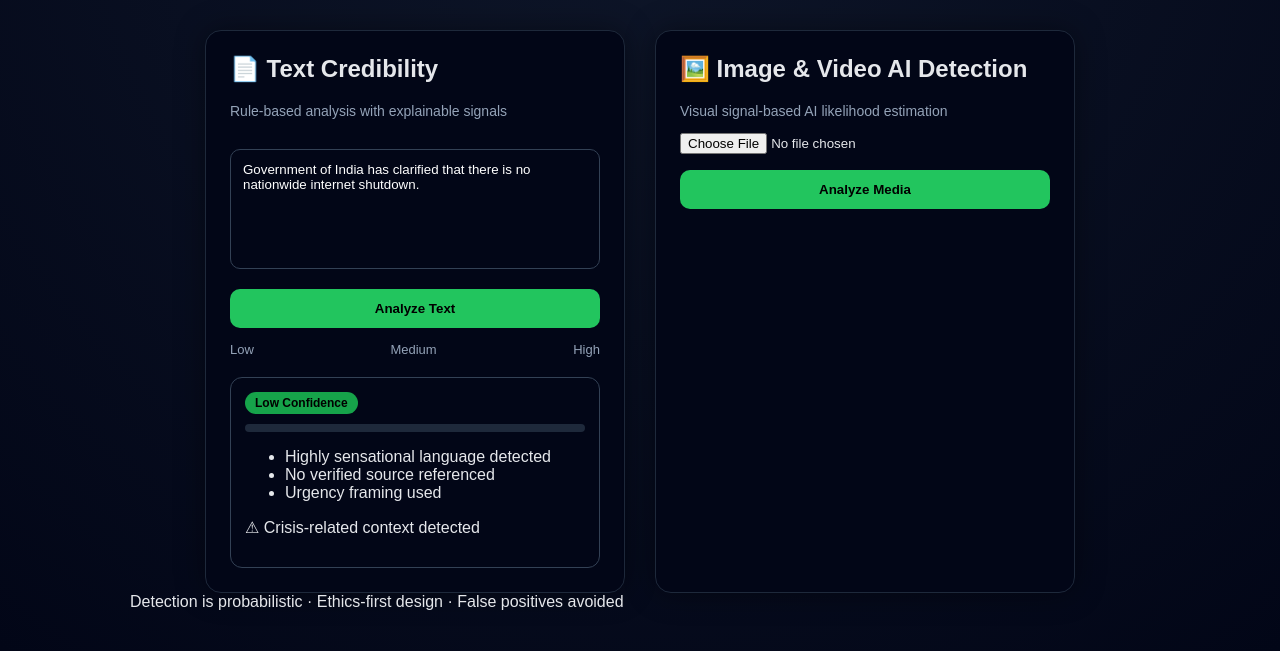
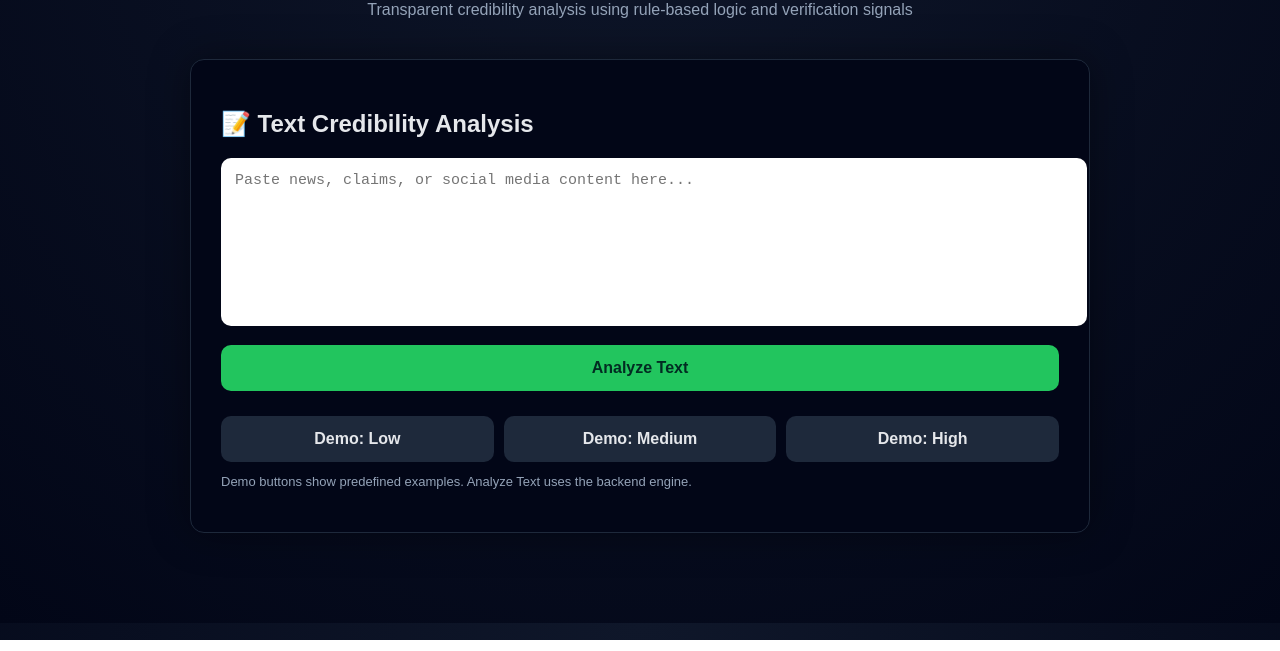
Before and after one commit to tanmay15singh-lang/TruthGuard, a plain HTML site: page Frontend/index.html in a window 1280 px wide. Shown: the part 160-811 px from the top of the page. Drawn offline with Linux system fonts and the light colour scheme.

Commit message:
Update index.html

```diff
--- a/Frontend/index.html
+++ b/Frontend/index.html
@@ -1,119 +1,218 @@
 <!DOCTYPE html>
 <html lang="en">
 <head>
-  <meta charset="UTF-8" />
+  <meta charset="UTF-8">
   <title>TruthGuard</title>
-  <meta name="viewport" content="width=device-width, initial-scale=1.0" />
-  <link rel="stylesheet" href="/style.css" />
+  <meta name="viewport" content="width=device-width, initial-scale=1.0">
+
+  <style>
+    body {
+      margin: 0;
+      font-family: Arial, Helvetica, sans-serif;
+      background: radial-gradient(circle at top, #0f172a, #020617);
+      color: #e5e7eb;
+    }
+
+    .container {
+      max-width: 900px;
+      margin: auto;
+      padding: 60px 20px;
+    }
+
+    h1 {
+      text-align: center;
+      font-size: 46px;
+      margin-bottom: 10px;
+    }
+
+    .subtitle {
+      text-align: center;
+      color: #94a3b8;
+      margin-bottom: 40px;
+    }
+
+    .card {
+      background: #020617;
+      border-radius: 14px;
+      padding: 30px;
+      margin-bottom: 30px;
+      border: 1px solid #1e293b;
+      box-shadow: 0 0 40px rgba(0,0,0,0.4);
+    }
+
+    textarea {
+      width: 100%;
+      padding: 14px;
+      border-radius: 10px;
+      border: none;
+      font-size: 15px;
+      outline: none;
+      resize: none;
+      height: 140px;
+    }
+
+    button {
+      width: 100%;
+      padding: 14px;
+      border-radius: 10px;
+      border: none;
+      font-size: 16px;
+      font-weight: bold;
+      cursor: pointer;
+      margin-top: 15px;
+    }
+
+    .primary {
+      background: #22c55e;
+      color: #022c22;
+    }
+
+    .secondary {
+      background: #1e293b;
+      color: #e5e7eb;
+    }
+
+    .row {
+      display: flex;
+      gap: 10px;
+      margin-top: 10px;
+    }
+
+    .result {
+      margin-top: 20px;
+      padding: 20px;
+      border-radius: 12px;
+      border: 1px solid #1e293b;
+    }
+
+    .low { color: #22c55e; }
+    .medium { color: #facc15; }
+    .high { color: #ef4444; }
+
+    ul {
+      margin-top: 10px;
+      padding-left: 18px;
+    }
+
+    .note {
+      font-size: 13px;
+      color: #94a3b8;
+      margin-top: 12px;
+    }
+  </style>
 </head>
 
 <body>
-  <div class="app">
-    <h1 class="title">TruthGuard</h1>
+<div class="container">
+
+  <h1>TruthGuard</h1>
   <p class="subtitle">
-      A transparent credibility verification system for text, images, and videos — designed to reduce misinformation and prevent panic.
+    Transparent credibility analysis using rule-based logic and verification signals
   </p>
 
-    <div class="cards">
+  <!-- TEXT CREDIBILITY -->
+  <div class="card">
+    <h2>📝 Text Credibility Analysis</h2>
 
-      <!-- TEXT CARD -->
-      <div class="card">
-        <h2>📄 Text Credibility</h2>
-        <p class="desc">Rule-based analysis with explainable signals</p>
+    <textarea id="textInput"
+      placeholder="Paste news, claims, or social media content here..."></textarea>
 
-        <textarea id="textInput" placeholder="Paste news, claims, or social media content here..."></textarea>
-        <button id="analyzeText">Analyze Text</button>
+    <button class="primary" onclick="analyzeText()">Analyze Text</button>
 
-        <div class="levels">
-          <span>Low</span>
-          <span>Medium</span>
-          <span>High</span>
+    <div class="row">
+      <button class="secondary" onclick="demoLow()">Demo: Low</button>
+      <button class="secondary" onclick="demoMedium()">Demo: Medium</button>
+      <button class="secondary" onclick="demoHigh()">Demo: High</button>
     </div>
 
-        <div class="result" id="textResult">
-          <div class="badge low" id="textBadge">Low Confidence</div>
-          <div class="bar">
-            <div class="fill low" id="textFill"></div>
-          </div>
-          <ul id="textSignals">
-            <li>Highly sensational language detected</li>
-            <li>No verified source referenced</li>
-            <li>Urgency framing used</li>
-          </ul>
-          <p class="warning">⚠ Crisis-related context detected</p>
-        </div>
-      </div>
+    <div id="textResult" class="result" style="display:none;"></div>
 
-      <!-- MEDIA CARD -->
-      <div class="card">
-        <h2>🖼️ Image & Video AI Detection</h2>
-        <p class="desc">Visual signal-based AI likelihood estimation</p>
-
-        <input type="file" id="mediaInput" />
-        <button id="analyzeMedia">Analyze Media</button>
-
-        <!-- MEDIA RESULT -->
-        <div class="result" id="mediaResult" style="display:none;">
-          <div class="badge high" id="mediaBadge">AI Generated Likelihood: 78%</div>
-          <div class="bar">
-            <div class="fill high" style="width:78%;"></div>
-          </div>
-          <ul>
-            <li>Inconsistent lighting patterns detected</li>
-            <li>Texture artifacts in facial regions</li>
-            <li>Metadata anomalies found</li>
-          </ul>
-        </div>
+    <p class="note">
+      Demo buttons show predefined examples. Analyze Text uses the backend engine.
+    </p>
   </div>
 
 </div>
 
-    <footer>
-      Detection is probabilistic · Ethics-first design · False positives avoided
-    </footer>
-  </div>
+<script>
+/* ---------- BACKEND ANALYSIS ---------- */
+async function analyzeText() {
+  const text = document.getElementById("textInput").value.trim();
+  if (!text) {
+    alert("Please enter some text");
+    return;
+  }
 
-  <!-- INTERACTION SCRIPT -->
-  <script>
-    document.addEventListener("DOMContentLoaded", () => {
-      // TEXT LOGIC
-      const textInput = document.getElementById("textInput");
-      const analyzeText = document.getElementById("analyzeText");
-      const textBadge = document.getElementById("textBadge");
-      const textFill = document.getElementById("textFill");
-      const textSignals = document.getElementById("textSignals");
+  const box = document.getElementById("textResult");
+  box.style.display = "block";
+  box.innerHTML = "Analyzing...";
 
-      textInput.value =
-        "Government of India has clarified that there is no nationwide internet shutdown.";
+  try {
+    const response = await fetch("/analyze", {
+      method: "POST",
+      headers: { "Content-Type": "application/json" },
+      body: JSON.stringify({ text })
+    });
 
-      analyzeText.addEventListener("click", () => {
-        const text = textInput.value.toLowerCase();
-        if (text.includes("government") || text.includes("official")) {
-          textBadge.textContent = "High Confidence";
-          textBadge.className = "badge high";
-          textFill.className = "fill high";
-          textFill.style.width = "80%";
-          textSignals.innerHTML = `
-            <li>Official authority cited</li>
-            <li>Neutral language detected</li>
-            <li>Matches verified public records</li>
+    const data = await response.json();
+
+    box.innerHTML = `
+      <h3>
+        Credibility:
+        <span class="${data.credibility.toLowerCase()}">
+          ${data.credibility}
+        </span>
+      </h3>
+      <ul>
+        ${data.reasons.map(r => `<li>${r}</li>`).join("")}
+      </ul>
+      <p class="note">${data.explanation}</p>
+    `;
+  } catch (e) {
+    box.innerHTML = "<p style='color:red'>Backend error</p>";
+  }
+}
+
+/* ---------- DEMO EXAMPLES (FRONTEND ONLY) ---------- */
+function showDemo(level, reasons) {
+  const box = document.getElementById("textResult");
+  box.style.display = "block";
+  box.innerHTML = `
+    <h3>
+      Credibility:
+      <span class="${level.toLowerCase()}">
+        ${level}
+      </span>
+    </h3>
+    <ul>
+      ${reasons.map(r => `<li>${r}</li>`).join("")}
+    </ul>
+    <p class="note">This is a demo example.</p>
   `;
 }
-      });
 
-      // MEDIA LOGIC (FAKE BUT BELIEVABLE)
-      const analyzeMedia = document.getElementById("analyzeMedia");
-      const mediaInput = document.getElementById("mediaInput");
-      const mediaResult = document.getElementById("mediaResult");
+function demoLow() {
+  showDemo("Low", [
+    "Sensational language detected",
+    "No official confirmation mentioned",
+    "No clear source provided"
+  ]);
+}
 
-      analyzeMedia.addEventListener("click", () => {
-        if (!mediaInput.files.length) {
-          alert("Please select an image or video file");
-          return;
+function demoMedium() {
+  showDemo("Medium", [
+    "Partial source mentioned",
+    "No official confirmation available"
+  ]);
 }
-        mediaResult.style.display = "block";
-      });
-    });
+
+function demoHigh() {
+  showDemo("High", [
+    "Official government source cited",
+    "Information matches verified records"
+  ]);
+}
 </script>
+
 </body>
 </html>
```
Lines whose indentation alone changed are shown as unchanged.
